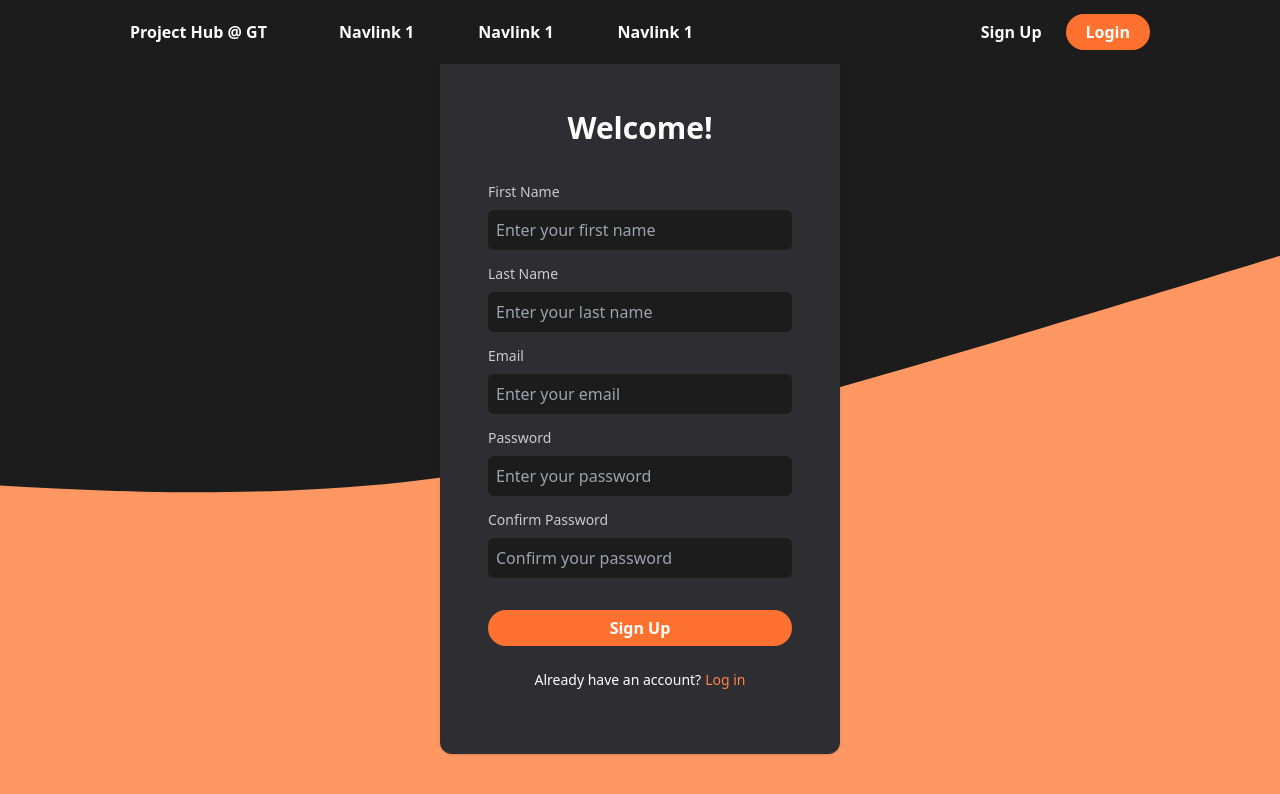
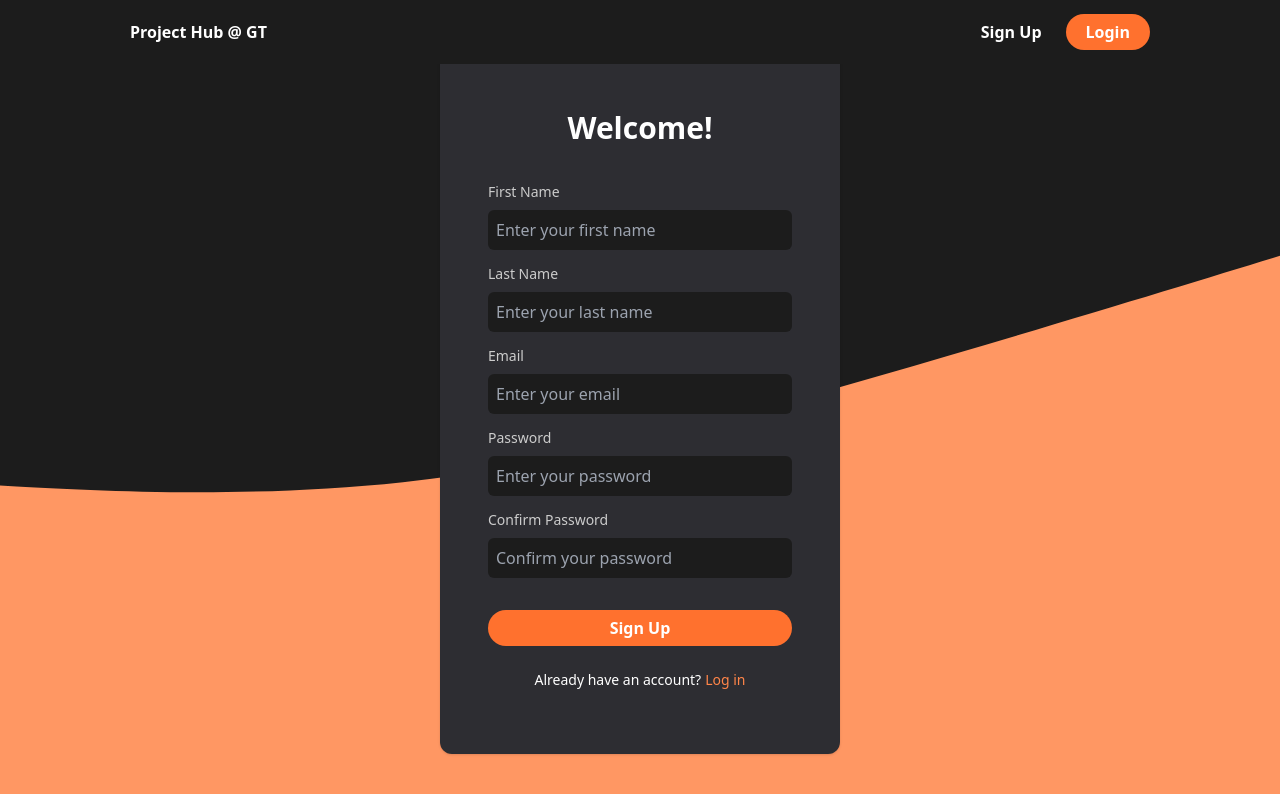
Before and after one commit to Kishanmp3/ProjectHub-GT, a React (Vite) app: page /signup in a window 1280 px wide. Shown: the top 794 px of the page. Built offline with nearby package versions, Linux system fonts and the light colour scheme.

Commit message:
Added Navbar Controller to set different nav bar based on current page.

```diff
--- a/src/AppRouter.jsx
+++ b/src/AppRouter.jsx
@@ -2,16 +2,14 @@ import React from "react";
 import { BrowserRouter as Router, Routes, Route, Link } from "react-router-dom";
 import Login from './pages/Login';
 import Home from './pages/Home';
-import Navbar from "./components/Navbar";
 import Signup from './pages/Signup';
-
-
+import SetNavbar from "./components/NavbarController";
 
 const AppRouter = () => {
     return (
         <>
         <Router>
-            <Navbar/>
+            <SetNavbar />
             <Routes>
                 <Route path="/" element={<Home />} />
                 <Route path="/login" element={<Login />} />
--- /dev/null
+++ b/src/components/HomeNavbar.jsx
@@ -0,0 +1,18 @@
+const HomeNavbar = () => {
+    return(
+        <nav className="w-full h-16 bg-surface-100 fixed">
+            <div className="nav-margins flex justify-between items-center h-full">
+                <div className="flex gap-x-14 items-center">
+                    <div className="font-semibold text-base">Project Hub @ GT</div>
+                </div>
+
+                <div className="flex gap-x-6 items-center">
+                    <button className="secondary-btn" onClick={() => window.location.href = '/signup'}>Sign Up</button>
+                    <button className="primary-btn" onClick={() => window.location.href = '/login'}>Login</button>
+                    </div>
+            </div>
+        </nav>
+    )
+}
+
+export default HomeNavbar;
--- /dev/null
+++ b/src/components/NavbarController.jsx
@@ -0,0 +1,15 @@
+import HomeNavbar from "./HomeNavbar";
+import Navbar from "./Navbar";
+
+function SetNavbar() {
+  const componentMap = {
+    "/": HomeNavbar,
+    "/login": HomeNavbar,
+    "/signup": HomeNavbar,
+  };
+
+  const Component = componentMap[window.location.pathname];
+  return Component ? <Component /> : <div>Component not found</div>;
+}
+
+export default SetNavbar;
```
